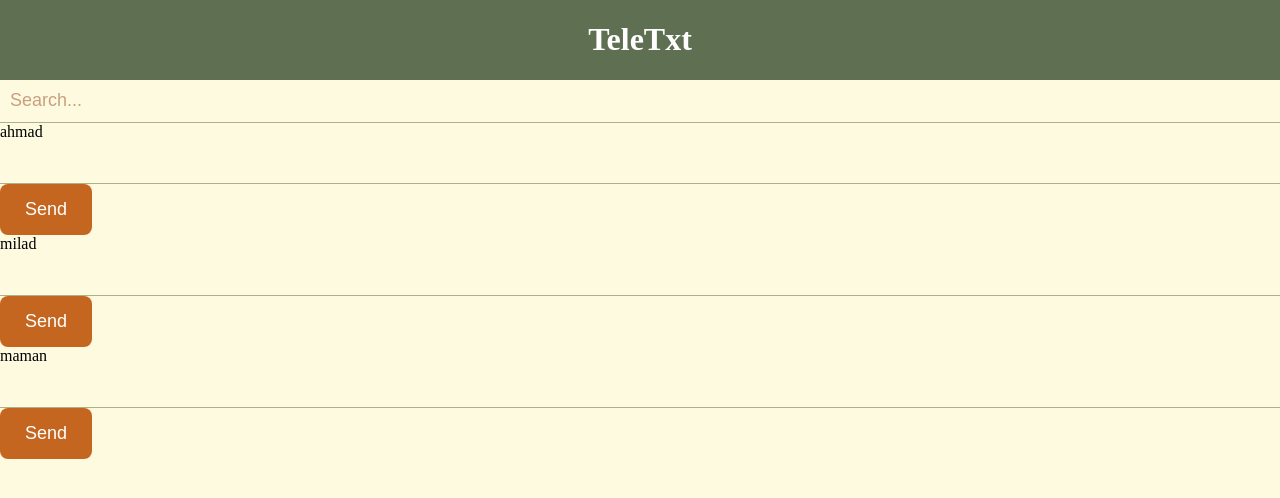
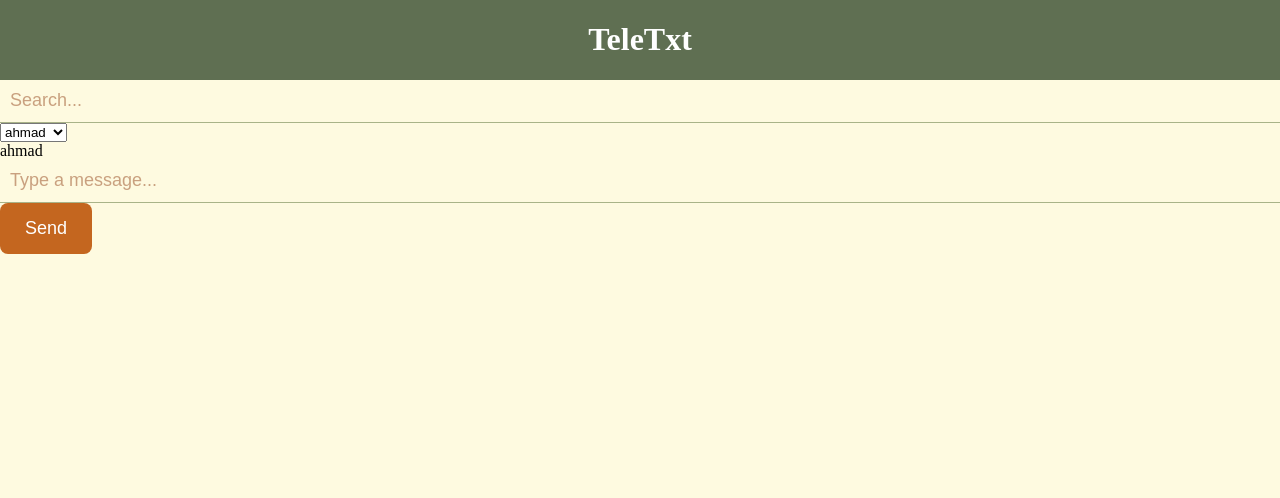
Before and after one commit to marzie-nd/teletxt, a React (Create React App) app: page /chats in a window 1280 px wide. Shown: the top 498 px of the page. Built offline with nearby package versions, Linux system fonts and the light colour scheme.

Commit message:
seperate users

```diff
--- a/src/components/ChatBox.jsx
+++ b/src/components/ChatBox.jsx
@@ -22,7 +22,7 @@ const handleSendMessage = () => {
         ))}
       </div>
       <div>
-        <input type='text' value={newMessage} onChange={(e) => setNewMessage(e.target.value)} />
+        <input type='text' value={newMessage} onChange={(e) => setNewMessage(e.target.value)} placeholder='Type a message...' />
         <button onClick={handleSendMessage}>Send</button>
       </div>
 
--- a/src/pages/Chats.jsx
+++ b/src/pages/Chats.jsx
@@ -9,25 +9,30 @@ import "./Chats.scss";
 
 const Chats = () => {
   const [users, setUsers] = useState(["ahmad", "milad", "maman"]);
-  const [selectedUser, setSelectedUser] = useState(null);
+  const [selectedUser, setSelectedUser] = useState(users[0]);
 
   return (
     <div className="chats">
       <Header />
       <Search />
       <div>
+        <select value={selectedUser} onChange={(e) => setSelectedUser(e.target.value)}>
         {users.map((user) => (
-          <ChatBox key={user} user={user} />
+          <option key={user} value={user}>
+            {user}
+          </option>
         ))}
-
-        {/* {selectedUser ? (
-          <ChatPage users={users} selectedUser={selectedUser} />
-        ) : (
-          <ChatList users={users} hasUnread={true} />
-        )} */}
-      </div>
+        </select>
+        </div>
+          <ChatBox user={selectedUser} />
     </div>
   );
 };
 
 export default Chats;
+
+{/* {selectedUser ? (
+  <ChatPage users={users} selectedUser={selectedUser} />
+) : (
+  <ChatList users={users} hasUnread={true} />
+)} */}
```
